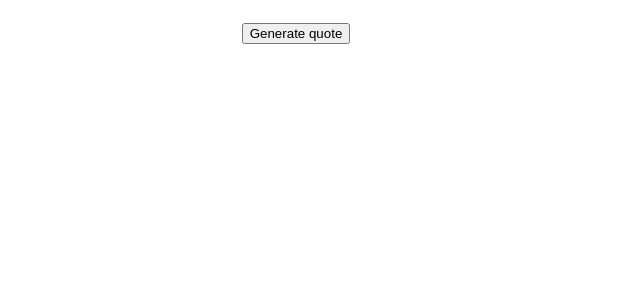
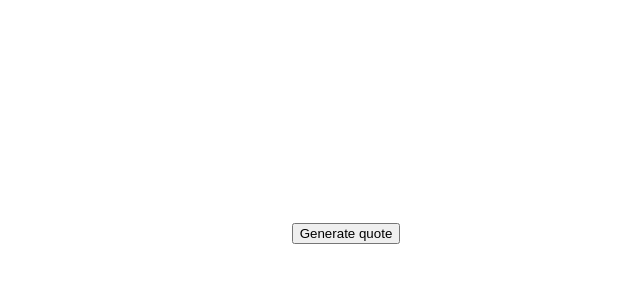
Before and after one commit to abheshekcr/quoteGenerator, a React (Create React App) app: page / in a window 1280 px wide. Shown: the top 300 px of the page, without its empty margins (344-984 px from the left). Built offline with nearby package versions, Linux system fonts and the light colour scheme.

Commit message:
some changes

```diff
--- a/src/components/RandomGen.component.js
+++ b/src/components/RandomGen.component.js
@@ -81,7 +81,7 @@ export default class RandomGen extends Component{
     render(){
 
         return(
-            <body style={{backgroundColor:this.state.color}}>
+            <body className="whole-body" style={{backgroundColor:this.state.color}}>
             <div className="container">
 
         <h3 style={{color:this.state.color}}>{this.state.quote}</h3>
--- a/src/components/css/randomGen.css
+++ b/src/components/css/randomGen.css
@@ -1,5 +1,10 @@
-.container{
-    background-color: white;
-   text-align: center;
+.whole-body{
 
 }
+
+.container{
+   text-align: center;
+    background-color: white;
+    padding-top: 200px;
+    padding-left: 100px;
+}
```
